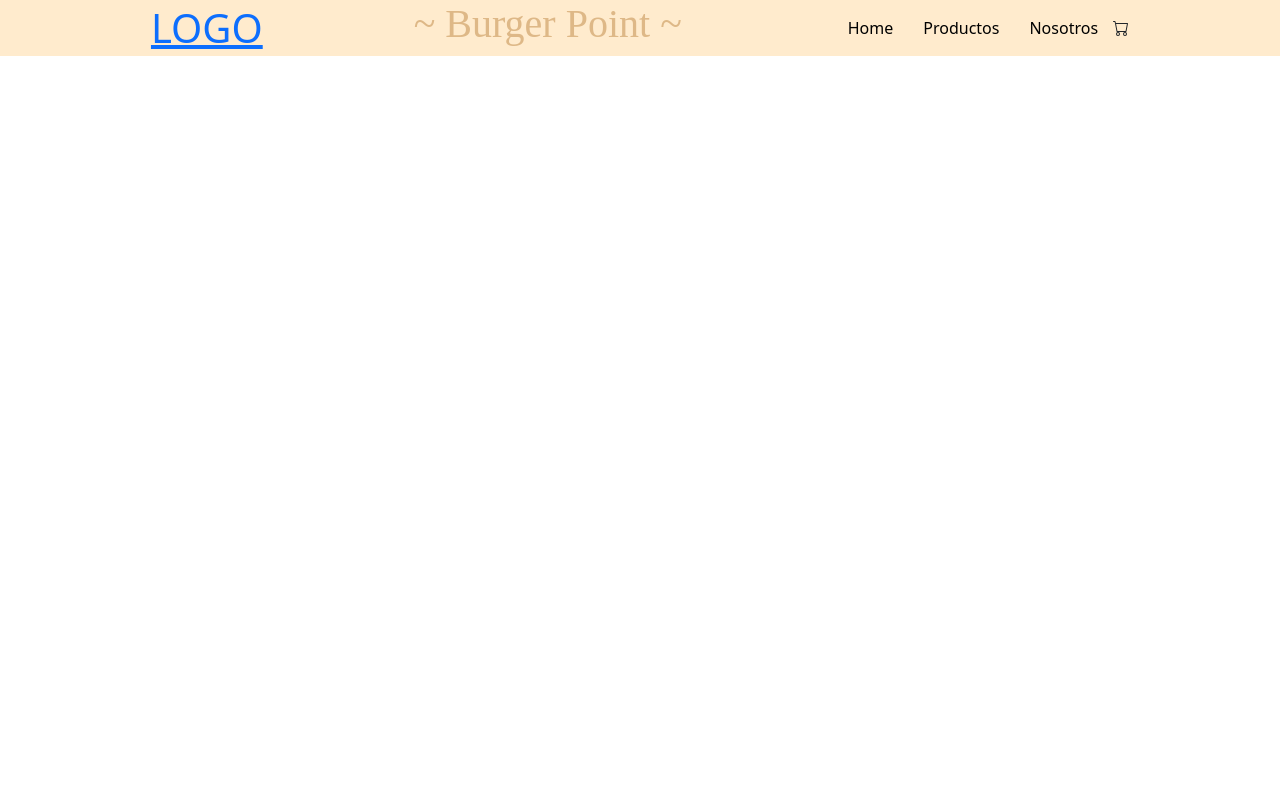
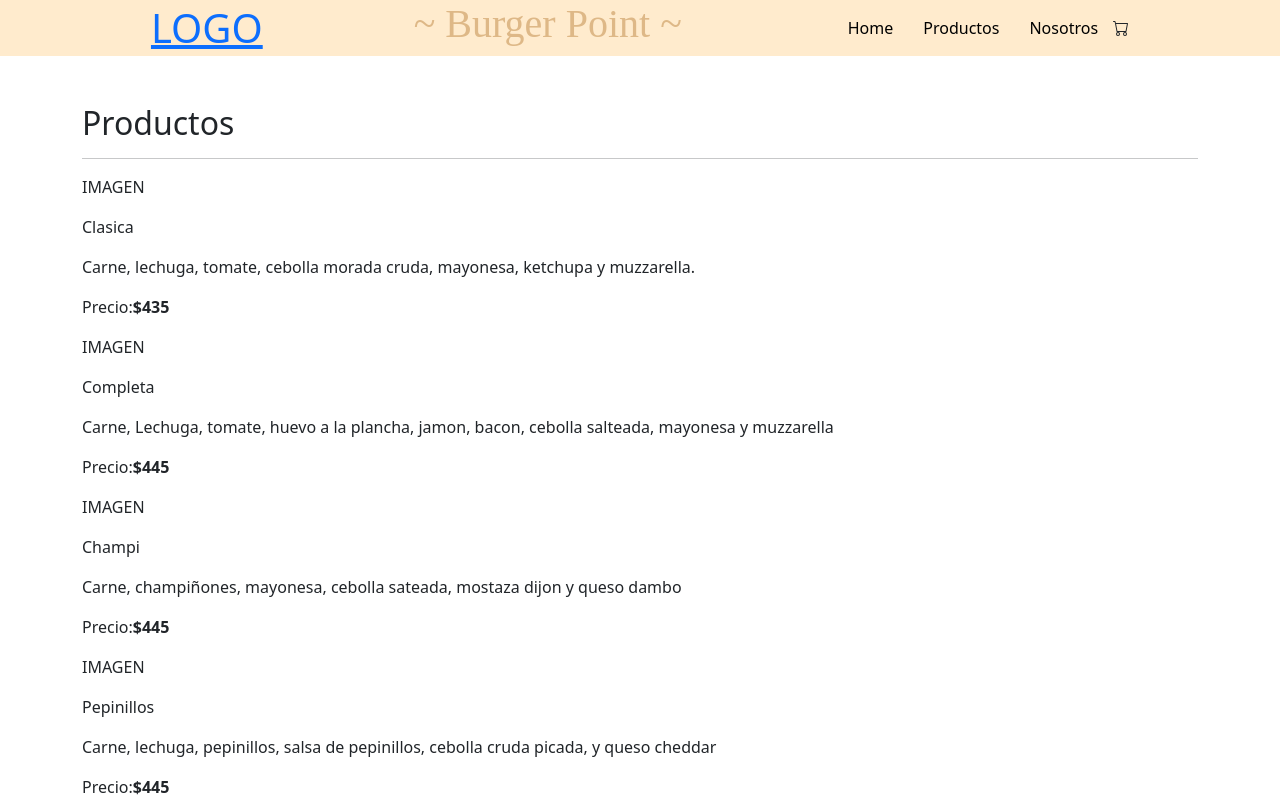
Before and after one commit to kevin-ngrn/reactapp-coder, a React (Create React App) app: page / in a window 1280 px wide. Shown: the top 800 px of the page. Built offline with nearby package versions, Linux system fonts and the light colour scheme.

Commit message:
pre entrega 2 actualizacion

```diff
--- a/src/components/ItemListContainer/ItemListContainer.js
+++ b/src/components/ItemListContainer/ItemListContainer.js
@@ -1,33 +1,49 @@
 import { useEffect, useState } from 'react'
 import './ItemListContainer.css'
-import stock from '../../Data/Mock_Data.json'
+import mock from '../../Data/Mock_Data.json'
 import Item from '../Item/Item.js'
 
 
 export const ItemListContainer = () => {
 
+
+const  [productos, setProductos] = useState ([])
+
+
 const pedirDatos = () => {
         return new Promise ((resolve) =>{
             setTimeout (() => {
-                resolve (stock)
+                resolve (mock)
             }, 2000)
         })
     }
 
-const  [stock, setStock] = useState ([])
 
     useEffect (() => {
         pedirDatos()
             .then((res)=> {
-                console.log(res);
+                setProductos(res);
             })
             .catch((err) =>{
                 console.log(err);
             })
     }, [])
 
+
     return (
-        <div className='container my-5 '>
+        <div className='container my-5'>
+            <h2>Productos</h2>
+            <hr/>
+
+            {productos.map((prod => (
+                <div>
+                    <p name={prod.name}>IMAGEN</p>
+                    <p>{prod.name}</p>
+                    <p>{prod.description}</p>
+                    <p>Precio:<b>{prod.price}</b></p>
+
+                </div>
+            )))}
         </div>
     )
 
```
